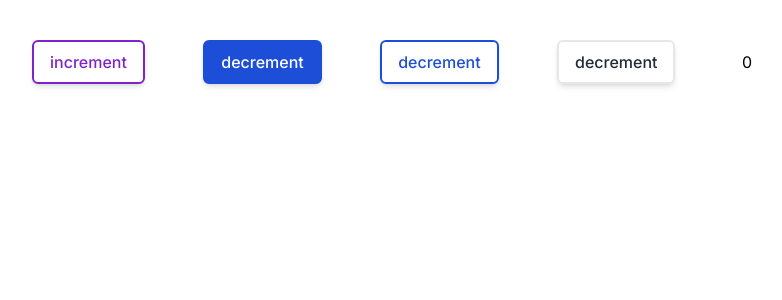
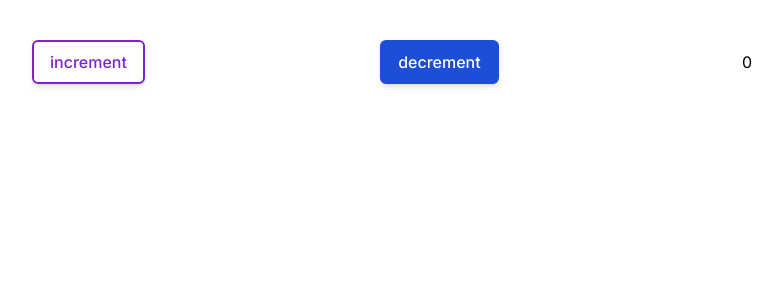
Before and after one commit to wilsonmjunior/hefesto, a Next.js app: page /counter in a window 1280 px wide. Shown: the top 300 px of the page, without its empty margins (8-790 px from the left). Built offline with nearby package versions, Linux system fonts and the light colour scheme.

Commit message:
fix: style button

```diff
--- a/src/components/common/Button/button.module.css
+++ b/src/components/common/Button/button.module.css
@@ -17,48 +17,48 @@
       transition-all duration-150;
   }
 
-  .primary-button {
+  .primary {
     @apply button bg-blue-700 border-2 border-blue-700;
   }
 
-  .primary-button:hover {
+  .primary:hover {
     @apply border-blue-600 bg-blue-600;
   }
 
-  .primary-button-outlined {
-    @apply primary-button bg-transparent text-blue-700;
+  .primary-outlined {
+    @apply primary bg-transparent text-blue-700;
   }
 
-  .primary-button-outlined:hover {
+  .primary-outlined:hover {
     @apply bg-blue-50;
   }
 
-  .secondary-button {
+  .secondary {
     @apply button bg-purple-700 border-2 border-purple-700;
   }
 
-  .secondary-button:hover {
+  .secondary:hover {
     @apply border-purple-600 bg-purple-600;;
   }
 
-  .secondary-button-outlined {
-    @apply secondary-button bg-transparent text-purple-700;
+  .secondary-outlined {
+    @apply secondary bg-transparent text-purple-700;
   }
 
-  .secondary-button-outlined:hover {
+  .secondary-outlined:hover {
     @apply bg-purple-50;
   }
 
   .error {
-    @apply button bg-red-700 border-2 border-red-700;
+    @apply button bg-red-600 border-2 border-red-600;
   }
 
   .error:hover {
-    @apply border-red-600 bg-red-600;;
+    @apply border-red-500 bg-red-500;
   }
 
   .error-outlined {
-    @apply error bg-transparent text-red-700;
+    @apply error bg-transparent text-red-600;
   }
 
   .error-outlined:hover {
@@ -81,15 +81,15 @@
     @apply bg-green-50;
   }
 
-  .none-button {
+  .none {
     @apply button border-2 border-white text-[#212B36];
   }
 
-  .none-button:hover {
+  .none:hover {
     @apply border-[#E7E7E7] bg-[#E7E7E7];
   }
 
-  .none-button-outlined {
-    @apply none-button bg-transparent border-[#E7E7E7];
+  .none-outlined {
+    @apply none bg-transparent border-[#E7E7E7];
   }
 }
--- a/src/components/common/Button/index.tsx
+++ b/src/components/common/Button/index.tsx
@@ -15,18 +15,18 @@ export function Button({
 ) {
   const colorStyle = {
     standard: {
-      primary: styles['primary-button'],
-      secondary: styles['secondary-button'],
-      error: styles['error-button'],
-      success: styles['success-button'],
-      none: styles['none-button'],
+      primary: styles['primary'],
+      secondary: styles['secondary'],
+      error: styles['error'],
+      success: styles['success'],
+      none: styles['none'],
     },
     outlined: {
-      primary: styles['primary-button-outlined'],
-      secondary: styles['secondary-button-outlined'],
-      error: styles['error-button-outlined'],
-      success: styles['success-button-outlined'],
-      none: styles['none-button-outlined'],
+      primary: styles['primary-outlined'],
+      secondary: styles['secondary-outlined'],
+      error: styles['error-outlined'],
+      success: styles['success-outlined'],
+      none: styles['none-outlined'],
     }
   }
 
--- a/src/components/pages/counter/ClickCounter.tsx
+++ b/src/components/pages/counter/ClickCounter.tsx
@@ -22,20 +22,6 @@ export function ClickCounter() {
         decrement
       </Button>
 
-      <Button
-        variant="outlined"
-        onClick={() => setCount(oldState => oldState > 0 ? oldState - 1 : 0)}
-      >
-        decrement
-      </Button>
-
-      <Button
-        variant="outlined"
-        color="none"
-        onClick={() => setCount(oldState => oldState > 0 ? oldState - 1 : 0)}
-      >
-        decrement
-      </Button>
       <div className="ml-2">{count}</div>
     </div>
   )
```
